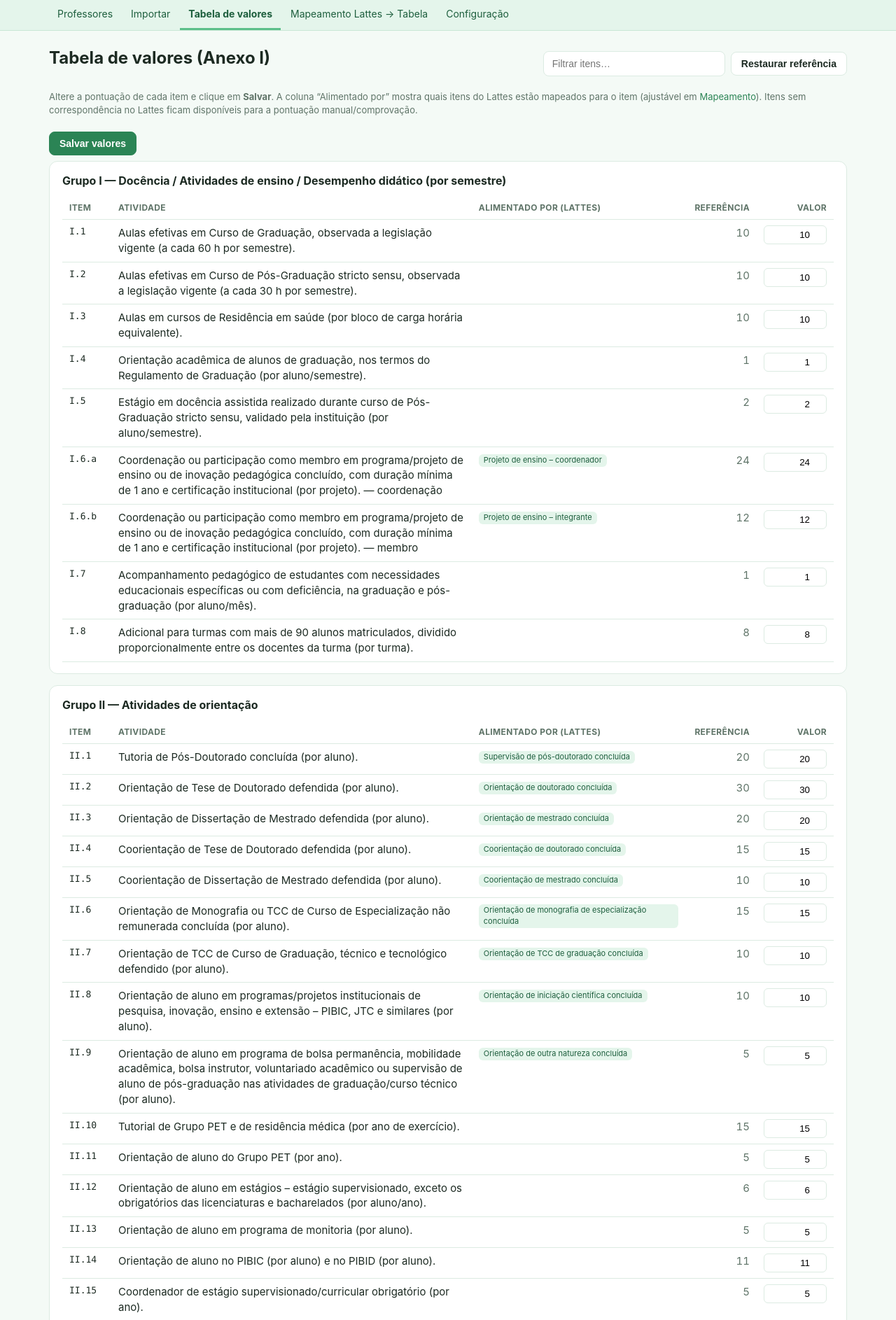
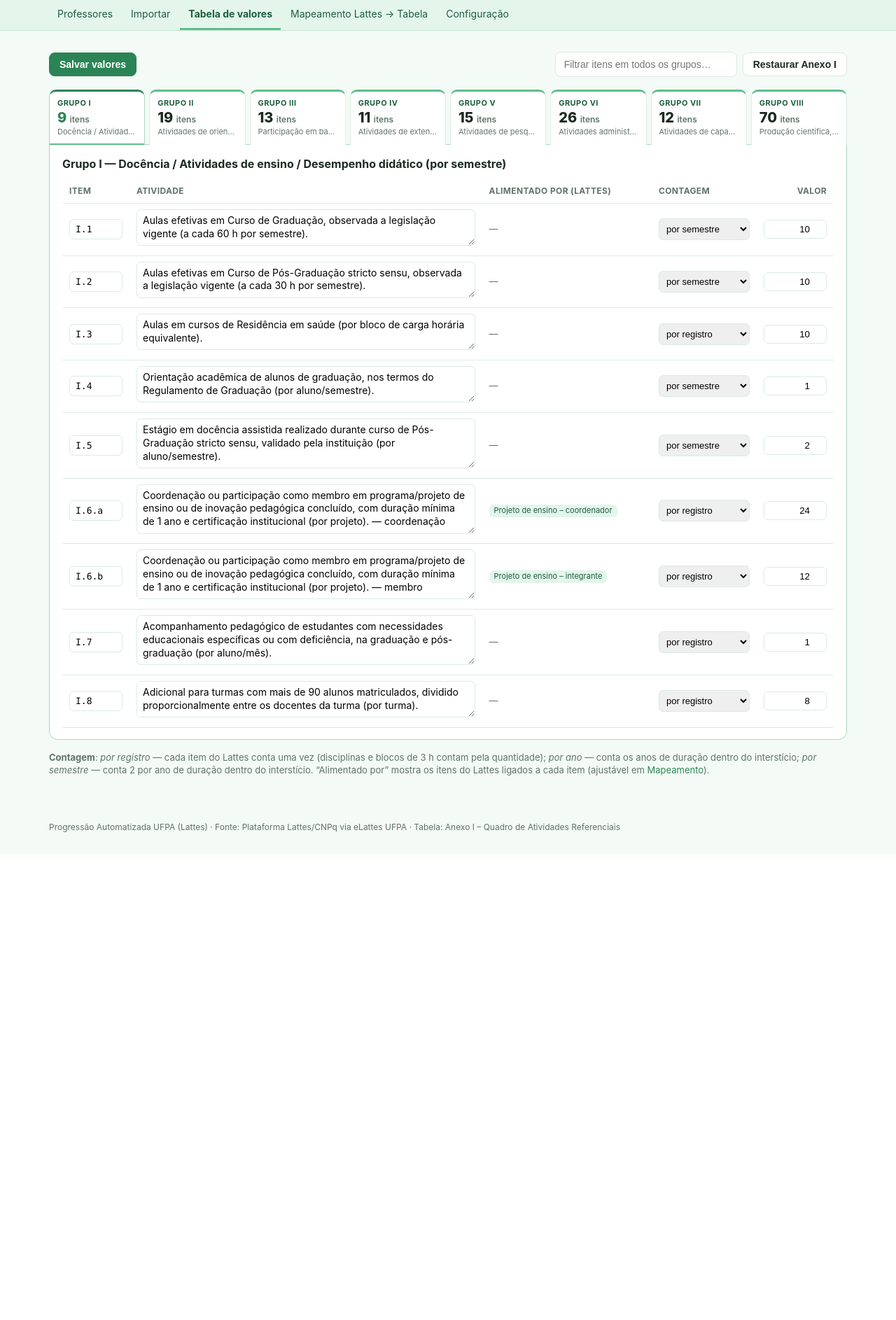
Before and after one commit to victorsantiago/progressao_ufpa, a Flask app: page /admin/tabela in a window 1280 px wide. Shown: the part 72-1958 px from the top of the page at 70% size. After the commit the page ends 1261 px from the top, so only its background shows below. Run offline with Flask 3, Linux system fonts and the light colour scheme; the visitor is signed in with stand-in values (Sample User, id 1); data comes from the database, SQL or seed files in the repository.

Commit message:
melhorias na tabela de pontuação

```diff
--- a/app.py
+++ b/app.py
@@ -23,7 +23,7 @@ import fotos
 from genero import inferir_genero
 from elattes_client import ELattesClient, ELattesError, extrair_xmls
 from lattes_parser import PARSER_VERSAO, parse_lattes_xml
-from scoring import CATEGORIAS, CATEGORIAS_MAP, GRUPOS, calcular_pontuacao, tabela_itens
+from scoring import CATEGORIAS, CATEGORIAS_MAP, CONTAGENS, GRUPOS, calcular_pontuacao, tabela_itens
 
 APP_NOME = "Progressão Automatizada UFPA"
 APP_SUB = "Lattes"
@@ -88,11 +88,19 @@ def init_db():
     CREATE TABLE IF NOT EXISTS mapeamento (categoria TEXT PRIMARY KEY, item_key TEXT);
     CREATE TABLE IF NOT EXISTS config (chave TEXT PRIMARY KEY, valor TEXT);
     """)
+    icols = {r["name"] for r in con.execute("PRAGMA table_info(itens)")}
+    for col in ("codigo", "contagem"):
+        if col not in icols:
+            con.execute(f"ALTER TABLE itens ADD COLUMN {col} TEXT")
+    # Insere os itens do Anexo I que ainda não existem. Itens existentes NÃO são sobrescritos:
+    # código, atividade, contagem e valor são editáveis na gestão.
     for it in tabela_itens():
-        con.execute("INSERT OR IGNORE INTO itens (key, grupo, numero, variante, atividade, valor_padrao, valor, ordem) VALUES (?,?,?,?,?,?,?,?)",
-                    (it["key"], it["grupo"], it["numero"], it["variante"], it["atividade"], it["valor_padrao"], it["valor_padrao"], it["ordem"]))
-        con.execute("UPDATE itens SET atividade=?, grupo=?, numero=?, variante=?, valor_padrao=?, ordem=? WHERE key=?",
-                    (it["atividade"], it["grupo"], it["numero"], it["variante"], it["valor_padrao"], it["ordem"], it["key"]))
+        con.execute("INSERT OR IGNORE INTO itens (key, codigo, grupo, numero, variante, atividade, contagem, valor_padrao, valor, ordem) "
+                    "VALUES (?,?,?,?,?,?,?,?,?,?)",
+                    (it["key"], it["codigo"], it["grupo"], it["numero"], it["variante"], it["atividade"], it["contagem_padrao"],
+                     it["valor_padrao"], it["valor_padrao"], it["ordem"]))
+        con.execute("UPDATE itens SET codigo=COALESCE(NULLIF(codigo,''), ?), contagem=COALESCE(NULLIF(contagem,''), ?) WHERE key=?",
+                    (it["codigo"], it["contagem_padrao"], it["key"]))
     for c in CATEGORIAS:
         con.execute("INSERT OR IGNORE INTO mapeamento (categoria, item_key) VALUES (?,?)", (c[0], c[3]))
     cols = {r["name"] for r in con.execute("PRAGMA table_info(professores)")}
@@ -636,22 +644,31 @@ def admin_tabela():
     db = get_db()
     if request.method == "POST":
         if request.form.get("acao") == "restaurar":
-            db.execute("UPDATE itens SET valor = valor_padrao")
-            flash("Valores de referência restaurados.", "ok")
+            for it in tabela_itens():
+                db.execute("UPDATE itens SET codigo=?, atividade=?, contagem=?, valor=? WHERE key=?",
+                           (it["codigo"], it["atividade"], it["contagem_padrao"], it["valor_padrao"], it["key"]))
+            flash("Tabela restaurada para o Anexo I original (item, atividade, contagem e valor).", "ok")
         else:
             n = 0
-            for k, v in request.form.items():
-                if k.startswith("valor__"):
-                    key = k[len("valor__"):]
-                    try:
-                        val = float((v or "0").replace(",", "."))
-                    except ValueError:
-                        continue
-                    db.execute("UPDATE itens SET valor=? WHERE key=?", (val, key))
+            for it in carregar_itens(db):
+                k = it["key"]
+                if f"valor__{k}" not in request.form:
+                    continue
+                try:
+                    val = float((request.form.get(f"valor__{k}") or "0").replace(",", "."))
+                except ValueError:
+                    val = it["valor"]
+                codigo = (request.form.get(f"codigo__{k}") or "").strip() or it["codigo"] or k
+                atividade = (request.form.get(f"atividade__{k}") or "").strip() or it["atividade"]
+                contagem = request.form.get(f"contagem__{k}")
+                contagem = contagem if contagem in CONTAGENS else (it["contagem"] or "registro")
+                if (val, codigo, atividade, contagem) != (it["valor"], it["codigo"], it["atividade"], it["contagem"]):
+                    db.execute("UPDATE itens SET valor=?, codigo=?, atividade=?, contagem=? WHERE key=?",
+                               (val, codigo, atividade, contagem, k))
                     n += 1
-            flash(f"{n} valores salvos.", "ok")
+            flash(f"{n} item(ns) alterado(s)." if n else "Nenhuma alteração.", "ok")
         db.commit()
-        return redirect(url_for("admin_tabela"))
+        return redirect(url_for("admin_tabela", grupo=request.form.get("grupo") or None))
     itens = carregar_itens(db)
     por_grupo = {g: [i for i in itens if i["grupo"] == g] for g in GRUPOS}
     # categorias mapeadas para cada item (para mostrar o que o Lattes alimenta)
@@ -660,7 +677,9 @@ def admin_tabela():
     for c, k in mapa.items():
         if k:
             cats_por_item.setdefault(k, []).append(CATEGORIAS_MAP[c]["label"])
-    return render_template("admin_tabela.html", por_grupo=por_grupo, cats_por_item=cats_por_item)
+    grupo_ativo = request.args.get("grupo") if request.args.get("grupo") in GRUPOS else "I"
+    return render_template("admin_tabela.html", por_grupo=por_grupo, cats_por_item=cats_por_item,
+                           CONTAGENS=CONTAGENS, grupo_ativo=grupo_ativo)
 
 
 @app.route("/admin/mapeamento", methods=["GET", "POST"])
--- a/static/style.css
+++ b/static/style.css
@@ -152,3 +152,16 @@ main.wrap{padding-top:22px;padding-bottom:40px}
 .avatar.mini{width:34px;height:34px}
 .nome-cel{display:flex;gap:10px;align-items:flex-start}
 .persona-form{margin:4px 0 0}.persona-form select{font-size:11px;color:var(--muted);border:1px solid var(--line);border-radius:6px;padding:2px 4px;background:#fff;max-width:230px}
+/* tabela de valores editável */
+.tabela-topo{display:flex;justify-content:space-between;align-items:center;gap:12px;flex-wrap:wrap;margin-bottom:10px}
+.tabela-edit td{vertical-align:middle}
+.tabela-edit input.cod{width:100%;font-family:ui-monospace,Menlo,Consolas,monospace;font-size:13px;padding:6px 8px;border:1px solid var(--line);border-radius:6px}
+.tabela-edit textarea.ativ{width:100%;font:inherit;font-size:14px;line-height:1.35;padding:6px 8px;border:1px solid var(--line);border-radius:6px;resize:vertical;min-height:44px}
+.tabela-edit input:focus,.tabela-edit textarea:focus,.tabela-edit select:focus{outline:2px solid var(--pri);outline-offset:-1px;border-color:var(--pri)}
+.tabela-edit .changed{border-color:var(--amber)!important;background:#fff8e8}
+.gt-v small{font-size:12px;font-weight:600;color:var(--muted)}
+body.buscando .gpanel{display:block;border-radius:12px;margin-bottom:12px}
+body.buscando .gpanel.sem-resultado{display:none}
+body.buscando .gtabs{opacity:.45}
+select.sel.sem-item{color:var(--muted);background:#f7faf8}
+.tabela-edit textarea.ativ{overflow:hidden}
--- a/templates/admin_tabela.html
+++ b/templates/admin_tabela.html
@@ -1,43 +1,91 @@
 {% extends "base.html" %}
 {% block title %}Gestão · Tabela de valores{% endblock %}
 {% block content %}
-<div class="page-head">
-  <h1>Tabela de valores (Anexo I)</h1>
-  <div class="actions">
-    <input type="search" id="busca" placeholder="Filtrar itens…" class="busca">
-    <form method="post" onsubmit="return confirm('Restaurar todos os valores de referência?')"><input type="hidden" name="acao" value="restaurar"><button class="btn">Restaurar referência</button></form>
+<form method="post" id="form-tabela">
+  <input type="hidden" name="grupo" id="grupo-atual" value="{{ grupo_ativo }}">
+  <div class="tabela-topo sticky-save">
+    <button class="btn primary" type="submit">Salvar valores</button>
+    <div class="actions">
+      <input type="search" id="busca" placeholder="Filtrar itens em todos os grupos…" class="busca">
+      <button class="btn" type="submit" name="acao" value="restaurar" formnovalidate
+              onclick="return confirm('Restaurar item, atividade, contagem e valor de todos os itens para o Anexo I original?')">Restaurar Anexo I</button>
+    </div>
   </div>
-</div>
-<p class="muted small">Altere a pontuação de cada item e clique em <b>Salvar</b>. A coluna “Alimentado por” mostra quais itens do Lattes estão mapeados para o item (ajustável em <a href="{{ url_for('admin_mapeamento') }}">Mapeamento</a>). Itens sem correspondência no Lattes ficam disponíveis para a pontuação manual/comprovação.</p>
-<form method="post" id="form-tabela">
-  <div class="sticky-save"><button class="btn primary" type="submit">Salvar valores</button></div>
+
+  <div class="gtabs" role="tablist">
+    {% for g, nome in GRUPOS.items() %}
+    <button type="button" role="tab" class="gtab {{ 'active' if g == grupo_ativo }}" data-g="{{ g }}" title="{{ nome }}">
+      <span class="gt-g">Grupo {{ g }}</span>
+      <span class="gt-v">{{ por_grupo[g]|length }} <small>itens</small></span>
+      <span class="gt-n">{{ nome }}</span>
+    </button>
+    {% endfor %}
+  </div>
+
   {% for g, nome in GRUPOS.items() %}
-  <div class="box">
+  <div class="gpanel box {{ 'active' if g == grupo_ativo }}" id="gpanel-{{ g }}" role="tabpanel">
     <h3>Grupo {{ g }} — {{ nome }}</h3>
-    <table class="tabela">
-      <thead><tr><th style="width:70px">Item</th><th>Atividade</th><th style="width:28%">Alimentado por (Lattes)</th><th class="num" style="width:90px">Referência</th><th class="num" style="width:110px">Valor</th></tr></thead>
+    <table class="tabela tabela-edit">
+      <thead><tr>
+        <th style="width:96px">Item</th>
+        <th>Atividade</th>
+        <th style="width:22%">Alimentado por (Lattes)</th>
+        <th style="width:150px">Contagem</th>
+        <th class="num" style="width:100px">Valor</th>
+      </tr></thead>
       <tbody>
       {% for it in por_grupo[g] %}
-        <tr class="item-row" data-busca="{{ (it.key ~ ' ' ~ it.atividade)|lower }}">
-          <td class="mono">{{ it.key }}</td>
-          <td>{{ it.atividade }}</td>
-          <td class="small">{% for c in cats_por_item.get(it.key, []) %}<span class="chip">{{ c }}</span>{% endfor %}</td>
-          <td class="num muted">{{ '%g'|format(it.valor_padrao) }}</td>
-          <td class="num"><input type="number" step="0.5" min="0" name="valor__{{ it.key }}" value="{{ '%g'|format(it.valor) }}" class="val {{ 'changed' if it.valor != it.valor_padrao }}"></td>
+        <tr class="item-row" data-busca="{{ (it.codigo ~ ' ' ~ it.atividade)|lower }}">
+          <td><input class="cod" name="codigo__{{ it.key }}" value="{{ it.codigo }}" maxlength="20" required></td>
+          <td><textarea class="ativ" name="atividade__{{ it.key }}" rows="2" required>{{ it.atividade }}</textarea></td>
+          <td class="small">{% for c in cats_por_item.get(it.key, []) %}<span class="chip">{{ c }}</span>{% else %}<span class="muted">—</span>{% endfor %}</td>
+          <td>
+            <select name="contagem__{{ it.key }}" class="sel">
+              {% for k, rot in CONTAGENS.items() %}<option value="{{ k }}" {{ 'selected' if (it.contagem or 'registro') == k }}>{{ rot }}</option>{% endfor %}
+            </select>
+          </td>
+          <td class="num"><input type="number" step="0.5" min="0" name="valor__{{ it.key }}" value="{{ '%g'|format(it.valor) }}" class="val"></td>
         </tr>
       {% endfor %}
       </tbody>
     </table>
   </div>
   {% endfor %}
-  <button class="btn primary" type="submit">Salvar valores</button>
+  <p class="muted small"><b>Contagem</b>: <i>por registro</i> — cada item do Lattes conta uma vez (disciplinas e blocos de 3 h contam pela quantidade);
+    <i>por ano</i> — conta os anos de duração dentro do interstício; <i>por semestre</i> — conta 2 por ano de duração dentro do interstício.
+    “Alimentado por” mostra os itens do Lattes ligados a cada item (ajustável em <a href="{{ url_for('admin_mapeamento') }}">Mapeamento</a>).</p>
 </form>
 {% endblock %}
 {% block scripts %}
 <script>
-document.getElementById('busca').addEventListener('input', e => {
-  const q = e.target.value.toLowerCase();
-  document.querySelectorAll('.item-row').forEach(r => r.style.display = r.dataset.busca.includes(q) ? '' : 'none');
+const tabs = document.querySelectorAll('.gtab'), panels = document.querySelectorAll('.gpanel');
+// caixas de atividade crescem conforme o texto
+function ajustar(el) { el.style.height = 'auto'; el.style.height = (el.scrollHeight + 2) + 'px'; }
+function ajustarVisiveis() { document.querySelectorAll('.gpanel').forEach(p => { if (p.offsetParent) p.querySelectorAll('textarea.ativ').forEach(ajustar); }); }
+document.querySelectorAll('textarea.ativ').forEach(t => t.addEventListener('input', () => ajustar(t)));
+function ativar(g) {
+  tabs.forEach(t => t.classList.toggle('active', t.dataset.g === g));
+  panels.forEach(p => p.classList.toggle('active', p.id === 'gpanel-' + g));
+  document.getElementById('grupo-atual').value = g;
+  const u = new URL(location.href); u.searchParams.set('grupo', g); history.replaceState(null, '', u);
+  ajustarVisiveis();
+}
+tabs.forEach(t => t.addEventListener('click', () => { document.getElementById('busca').value = ''; filtrar(''); ativar(t.dataset.g); }));
+// a busca procura em todos os grupos: mostra todos os painéis com resultados
+function filtrar(q) {
+  document.body.classList.toggle('buscando', !!q);
+  panels.forEach(p => {
+    let n = 0;
+    p.querySelectorAll('.item-row').forEach(r => { const ok = !q || r.dataset.busca.includes(q); r.style.display = ok ? '' : 'none'; n += ok; });
+    p.classList.toggle('sem-resultado', !!q && n === 0);
+  });
+}
+document.getElementById('busca').addEventListener('input', e => { filtrar(e.target.value.toLowerCase().trim()); ajustarVisiveis(); });
+window.addEventListener('load', ajustarVisiveis); ajustarVisiveis();
+// marca campos alterados
+document.querySelectorAll('.tabela-edit input, .tabela-edit textarea, .tabela-edit select').forEach(el => {
+  const ini = el.value; el.addEventListener('input', () => el.classList.toggle('changed', el.value !== ini));
+  el.addEventListener('change', () => el.classList.toggle('changed', el.value !== ini));
 });
 </script>
 {% endblock %}
--- a/templates/professor.html
+++ b/templates/professor.html
@@ -65,7 +65,7 @@
           <span class="reg-pts none">fora do interstício</span>
         {% elif r.categoria and pontos_cat.get(r.categoria) and pontos_cat[r.categoria].item_key %}
           {% set l = pontos_cat[r.categoria] %}
-          <span class="reg-pts {{ 'off' if not l.incluido }}" title="{{ l.item_key }} – {{ l.item_atividade }}{{ ' (grupo fora da análise)' if not l.incluido }}">{{ l.item_key }} · {{ '%g'|format(l.valor) }} pt</span>
+          <span class="reg-pts {{ 'off' if not l.incluido }}" title="{{ l.item_codigo }} – {{ l.item_atividade }}{{ ' (grupo fora da análise)' if not l.incluido }}">{{ l.item_codigo }} · {{ '%g'|format(l.valor) }} pt</span>
         {% elif r.categoria %}
           <span class="reg-pts none" title="Categoria sem item mapeado">não pontua</span>
         {% endif %}
@@ -108,12 +108,12 @@
           <td>
             {% if l.registros %}<details><summary>{{ l.label }}</summary>
               <ul class="plain small">
-                {% for r in l.registros %}<li>{{ r.desc }}{% if l.modo == 'years' %} <span class="muted">— {{ '%g'|format(r.qtd_considerada) }} ano(s){% if pont.filtro %} no interstício{% endif %}</span>{% endif %}</li>{% endfor %}
+                {% for r in l.registros %}<li>{{ r.desc }}{% if l.item_key and l.contagem in ('ano', 'semestre') %} <span class="muted">— {{ '%g'|format(r.qtd_considerada) }} {{ 'ano(s)' if l.contagem == 'ano' else 'semestre(s)' }}{% if pont.filtro %} no interstício{% endif %}</span>{% endif %}</li>{% endfor %}
               </ul>
             </details>{% else %}<span class="label-sem-itens">{{ l.label }}</span>{% endif %}
             {% if l.registros_fora %}<div class="small muted">{{ l.registros|length }} no interstício · {{ l.registros_fora|length }} fora</div>{% endif %}
           </td>
-          <td class="small">{% if l.item_key %}<b>{{ l.item_key }}</b> {{ l.item_atividade }}{% else %}<i class="muted">não pontua</i>{% endif %}</td>
+          <td class="small">{% if l.item_key %}<b>{{ l.item_codigo }}</b> {{ l.item_atividade }} <span class="muted">· {{ {'registro':'por registro','ano':'por ano','semestre':'por semestre'}[l.contagem] }}</span>{% else %}<i class="muted">não pontua</i>{% endif %}</td>
           <td class="num">{{ '%g'|format(l.qtd) }}</td>
           <td class="num">{{ '%g'|format(l.valor) if l.item_key else '—' }}</td>
           <td class="num"><b>{{ '%.1f'|format(l.pontos) }}</b></td>
```
Also changed, not shown: scoring.py (+50 -23 lines), templates/admin_mapeamento.html (+26 -14 lines), README.md.
